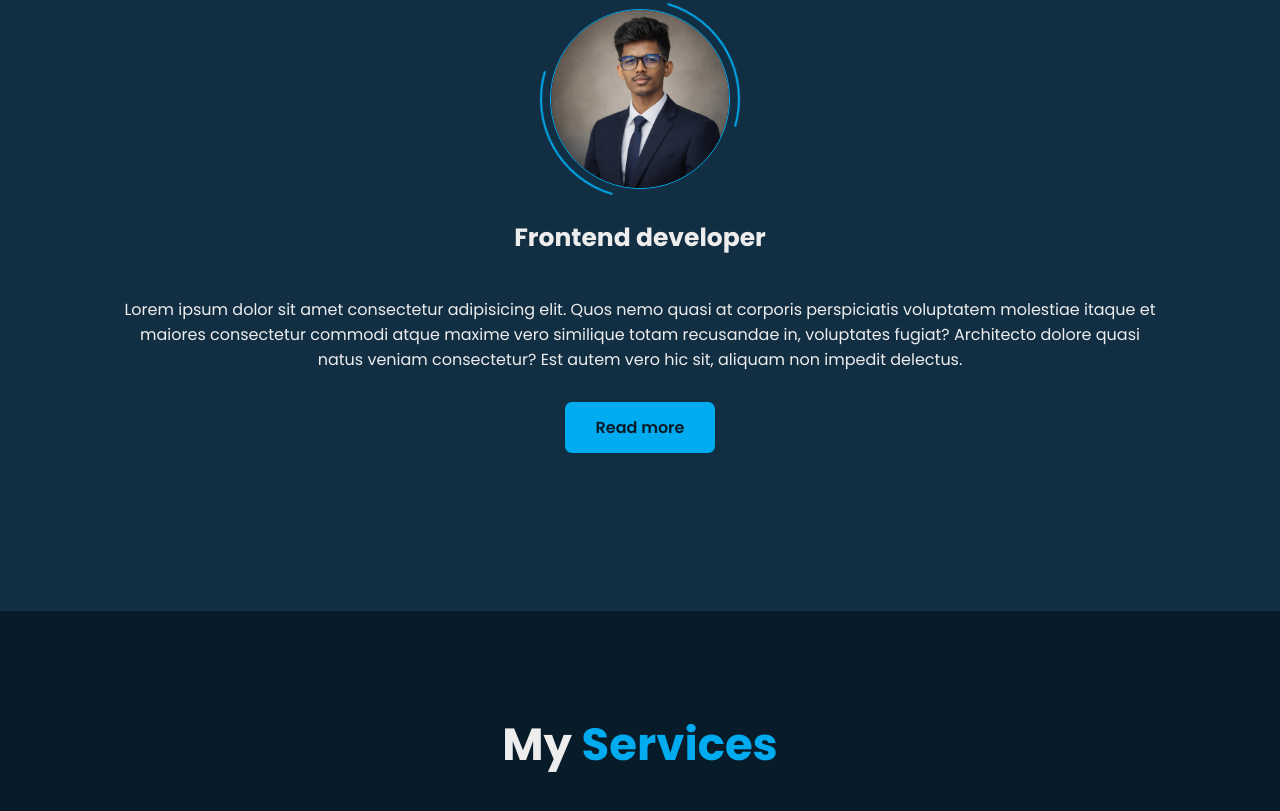
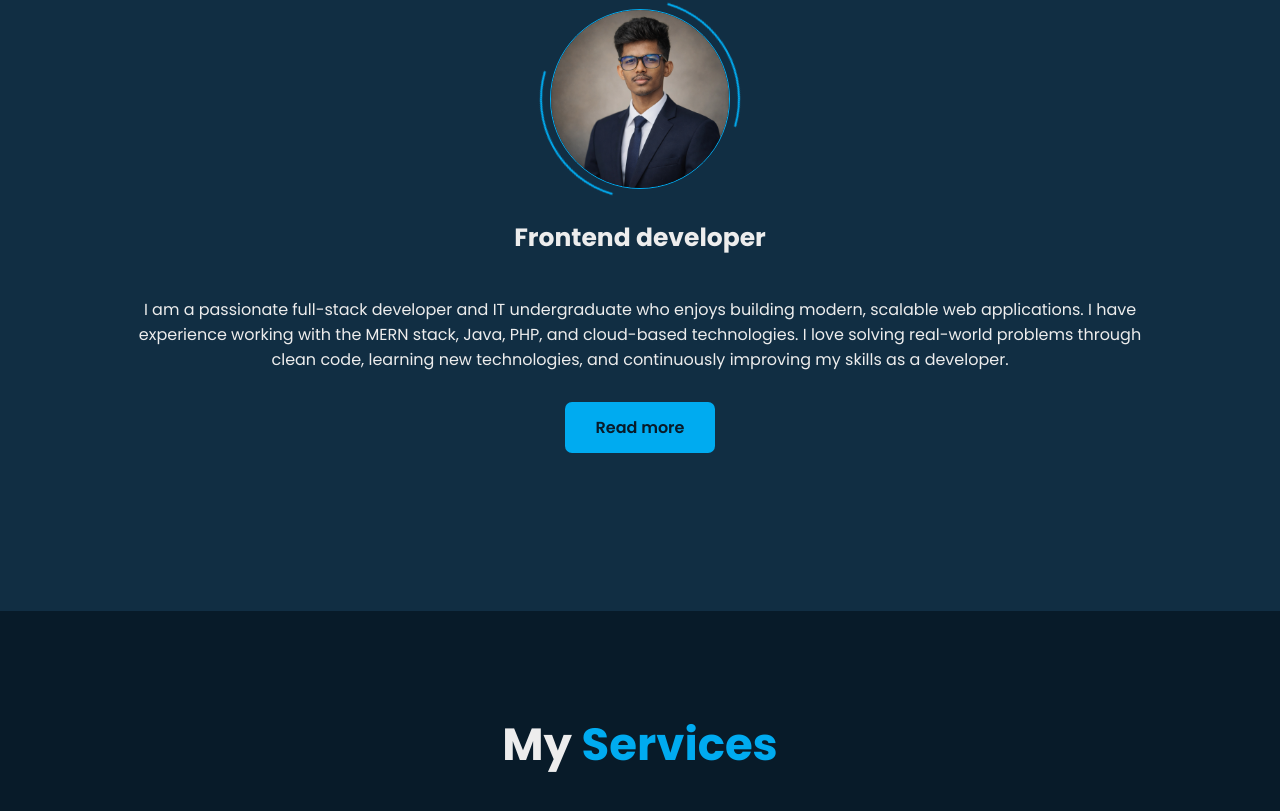
Before and after one commit to Rasanjana-61/MyProtfolio, a React (Vite) app: page / in a window 1280 px wide. Shown: the part 989-1800 px from the top of the page. Built offline with nearby package versions, Linux system fonts and the light colour scheme.

Commit message:
feat: update About section with personal developer description

```diff
--- a/src/components/About.jsx
+++ b/src/components/About.jsx
@@ -9,7 +9,7 @@ function About() {
                 </div>
                 <h2 className="text-typing-about">Frontend developer</h2>
                 <div className="text-about-content">
-                    <p>Lorem ipsum dolor sit amet consectetur adipisicing elit. Quos nemo quasi at corporis perspiciatis voluptatem molestiae itaque et maiores consectetur commodi atque maxime vero similique totam recusandae in, voluptates fugiat? Architecto dolore quasi natus veniam consectetur? Est autem vero hic sit, aliquam non impedit delectus.</p>
+                    <p>I am a passionate full-stack developer and IT undergraduate who enjoys building modern, scalable web applications. I have experience working with the MERN stack, Java, PHP, and cloud-based technologies. I love solving real-world problems through clean code, learning new technologies, and continuously improving my skills as a developer.</p>
                     <button>Read more</button>
                 </div>
             </div>
```
